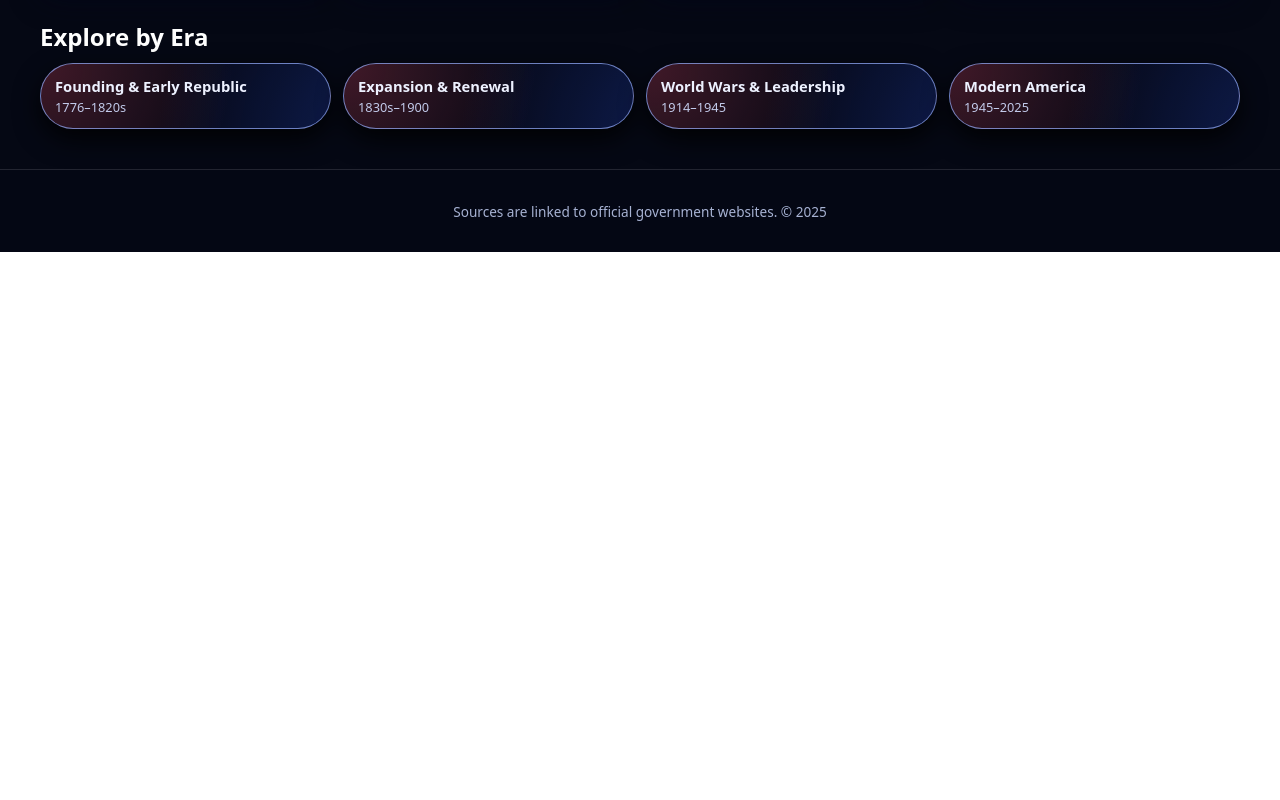
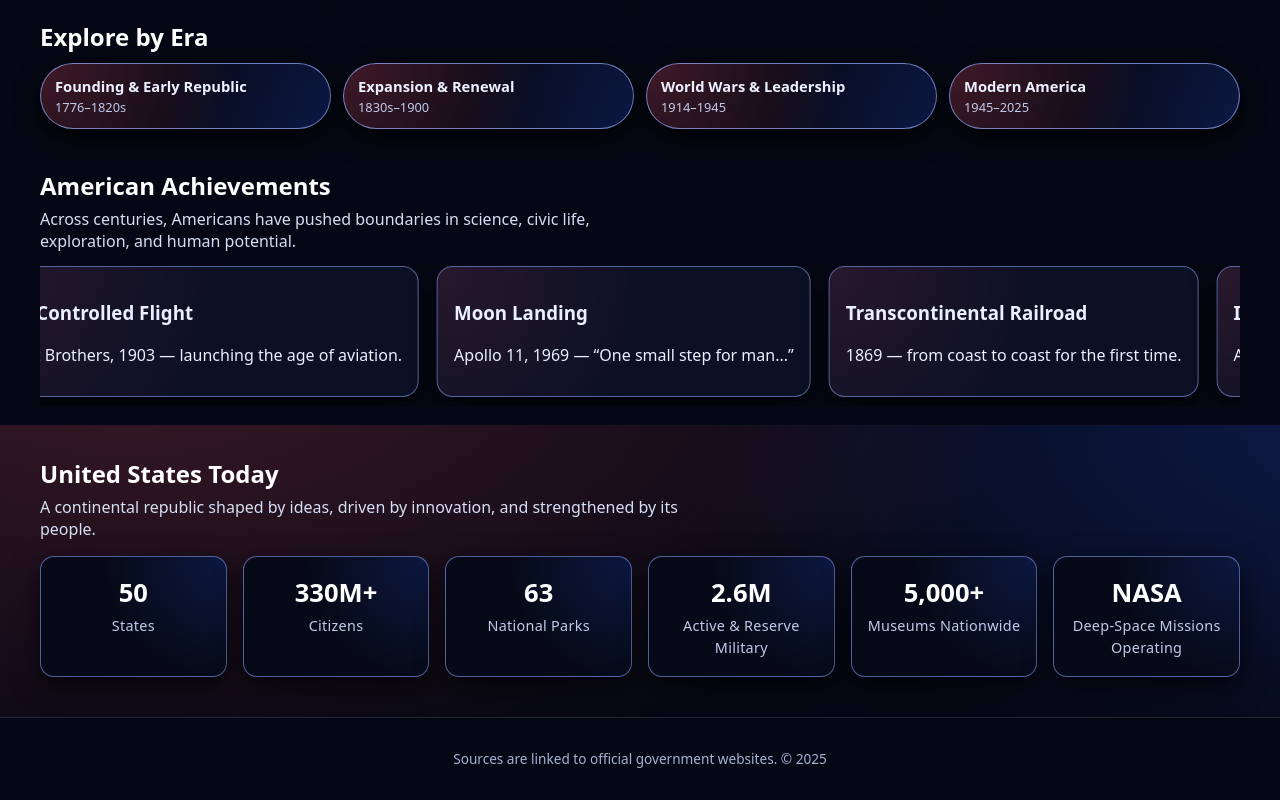
Before and after one commit to jessicacousins/usa_website, a React (Vite) app: page / in a window 1280 px wide. Shown: the part 1175-1975 px from the top of the page. Before the commit the page ends 1427 px from the top, so only its background shows below. Built offline with nearby package versions, Linux system fonts and the light colour scheme.

Commit message:
added content

```diff
--- a/src/index.css
+++ b/src/index.css
@@ -896,3 +896,110 @@ body {
     padding: 24px 0 32px;
   }
 }
+
+/* achievements CAROUSEL */
+
+.achieveSection {
+  margin-top: 40px;
+}
+
+.achieveLead {
+  color: #d6def5;
+  margin-top: 4px;
+  margin-bottom: 14px;
+  max-width: 70ch;
+}
+
+.achieveCarousel {
+  overflow: hidden;
+  position: relative;
+  width: 100%;
+}
+
+.achieveTrack {
+  display: flex;
+  gap: 18px;
+  animation: scrollAchievements 52s linear infinite;
+  padding-bottom: 10px;
+}
+
+@keyframes scrollAchievements {
+  from {
+    transform: translateX(0);
+  }
+  to {
+    transform: translateX(-50%);
+  }
+}
+
+.achieveItem {
+  min-width: 260px;
+  background: radial-gradient(
+      circle at 0% 0%,
+      rgba(255, 81, 102, 0.12),
+      transparent 55%
+    ),
+    #0b1024;
+  border-radius: 16px;
+  border: 1px solid rgba(144, 167, 255, 0.55);
+  padding: 14px 16px;
+  color: #eaf0ff;
+  box-shadow: 0 10px 26px rgba(0, 0, 0, 0.7);
+  flex-shrink: 0;
+  transition: transform 0.2s ease, box-shadow 0.2s ease;
+}
+
+.achieveItem:hover {
+  transform: translateY(-4px);
+  box-shadow: 0 18px 40px rgba(0, 0, 0, 0.8);
+}
+
+.usaToday {
+  margin-top: 50px;
+}
+
+.usaTodayLead {
+  color: #d6def5;
+  margin-top: 4px;
+  margin-bottom: 16px;
+  max-width: 70ch;
+}
+
+.usaGrid {
+  display: grid;
+  grid-template-columns: repeat(auto-fit, minmax(160px, 1fr));
+  gap: 16px;
+}
+
+.usaStat {
+  background: radial-gradient(
+      circle at 100% 0%,
+      rgba(43, 87, 255, 0.18),
+      transparent 55%
+    ),
+    #060a18;
+  border: 1px solid rgba(144, 167, 255, 0.55);
+  border-radius: 14px;
+  padding: 18px 14px;
+  text-align: center;
+  box-shadow: 0 10px 28px rgba(0, 0, 0, 0.7);
+  transition: transform 0.2s ease, box-shadow 0.2s ease;
+}
+
+.usaStat:hover {
+  transform: translateY(-4px);
+  box-shadow: 0 20px 48px rgba(0, 0, 0, 0.8);
+}
+
+.usaStat strong {
+  font-size: 1.6rem;
+  display: block;
+  color: #ffffff;
+  margin-bottom: 4px;
+}
+
+.usaStat span {
+  color: #c2caea;
+  font-size: 0.9rem;
+  letter-spacing: 0.02em;
+}
--- a/src/pages/Home.jsx
+++ b/src/pages/Home.jsx
@@ -52,7 +52,6 @@ export default function Home() {
       </div>
 
       <div className="homeSections">
-        {/* NEW: Progress at a Glance strip */}
         <section className="homeSummary">
           <div className="homeSummaryHeader">
             <h2>Progress at a Glance</h2>
@@ -135,8 +134,6 @@ export default function Home() {
             </div>
           </div>
         </section>
-
-        {/* existing section cards */}
         <div className="cards">
           <a className="card" href="/founding">
             <h3>Founding Principles</h3>
@@ -164,8 +161,6 @@ export default function Home() {
             <p>Browse official archives, libraries, parks, and data portals.</p>
           </a>
         </div>
-
-        {/* NEW: Era chips row */}
         <section className="homeEras">
           <h2>Explore by Era</h2>
           <div className="homeEraChips">
@@ -189,6 +184,91 @@ export default function Home() {
             </a>
           </div>
         </section>
+        {/* Carousel */}
+        <section className="achieveSection">
+          <h2>American Achievements</h2>
+          <p className="achieveLead">
+            Across centuries, Americans have pushed boundaries in science, civic
+            life, exploration, and human potential.
+          </p>
+
+          <div className="achieveCarousel">
+            <div className="achieveTrack">
+              <div className="achieveItem">
+                <h3>First Controlled Flight</h3>
+                <p>Wright Brothers, 1903 — launching the age of aviation.</p>
+              </div>
+
+              <div className="achieveItem">
+                <h3>Moon Landing</h3>
+                <p>Apollo 11, 1969 — “One small step for man...”</p>
+              </div>
+
+              <div className="achieveItem">
+                <h3>Transcontinental Railroad</h3>
+                <p>1869 — from coast to coast for the first time.</p>
+              </div>
+
+              <div className="achieveItem">
+                <h3>Internet Foundations</h3>
+                <p>ARPANET, 1969–1983 — the world goes digital.</p>
+              </div>
+
+              <div className="achieveItem">
+                <h3>National Parks System</h3>
+                <p>Preserving mountains, rivers, monuments & history.</p>
+              </div>
+
+              <div className="achieveItem">
+                <h3>Civil Rights Milestones</h3>
+                <p>
+                  Expanding constitutional freedoms and equal protection under
+                  the law.
+                </p>
+              </div>
+            </div>
+          </div>
+        </section>
+        {/* grid  */}
+        <section className="usaToday">
+          <h2>United States Today</h2>
+          <p className="usaTodayLead">
+            A continental republic shaped by ideas, driven by innovation, and
+            strengthened by its people.
+          </p>
+
+          <div className="usaGrid">
+            <div className="usaStat">
+              <strong>50</strong>
+              <span>States</span>
+            </div>
+
+            <div className="usaStat">
+              <strong>330M+</strong>
+              <span>Citizens</span>
+            </div>
+
+            <div className="usaStat">
+              <strong>63</strong>
+              <span>National Parks</span>
+            </div>
+
+            <div className="usaStat">
+              <strong>2.6M</strong>
+              <span>Active & Reserve Military</span>
+            </div>
+
+            <div className="usaStat">
+              <strong>5,000+</strong>
+              <span>Museums Nationwide</span>
+            </div>
+
+            <div className="usaStat">
+              <strong>NASA</strong>
+              <span>Deep-Space Missions Operating</span>
+            </div>
+          </div>
+        </section>
       </div>
     </section>
   );
```
